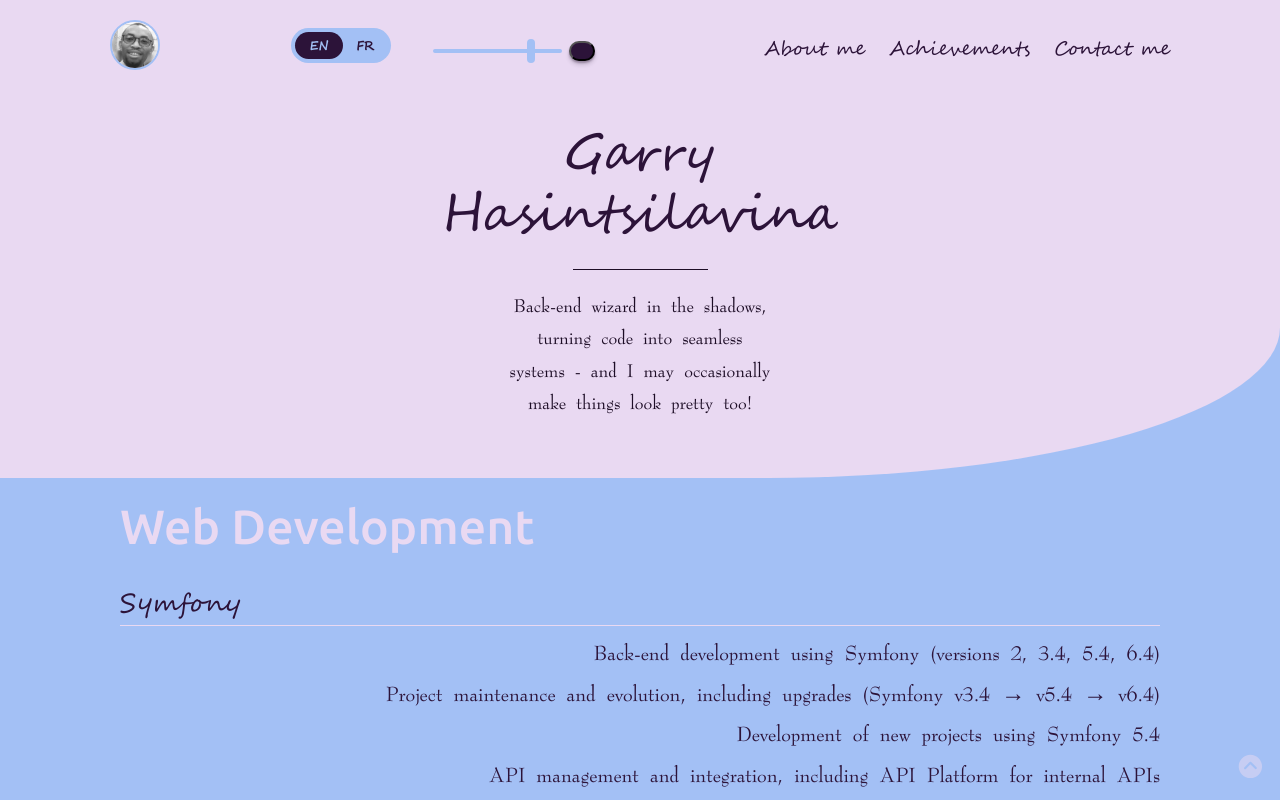
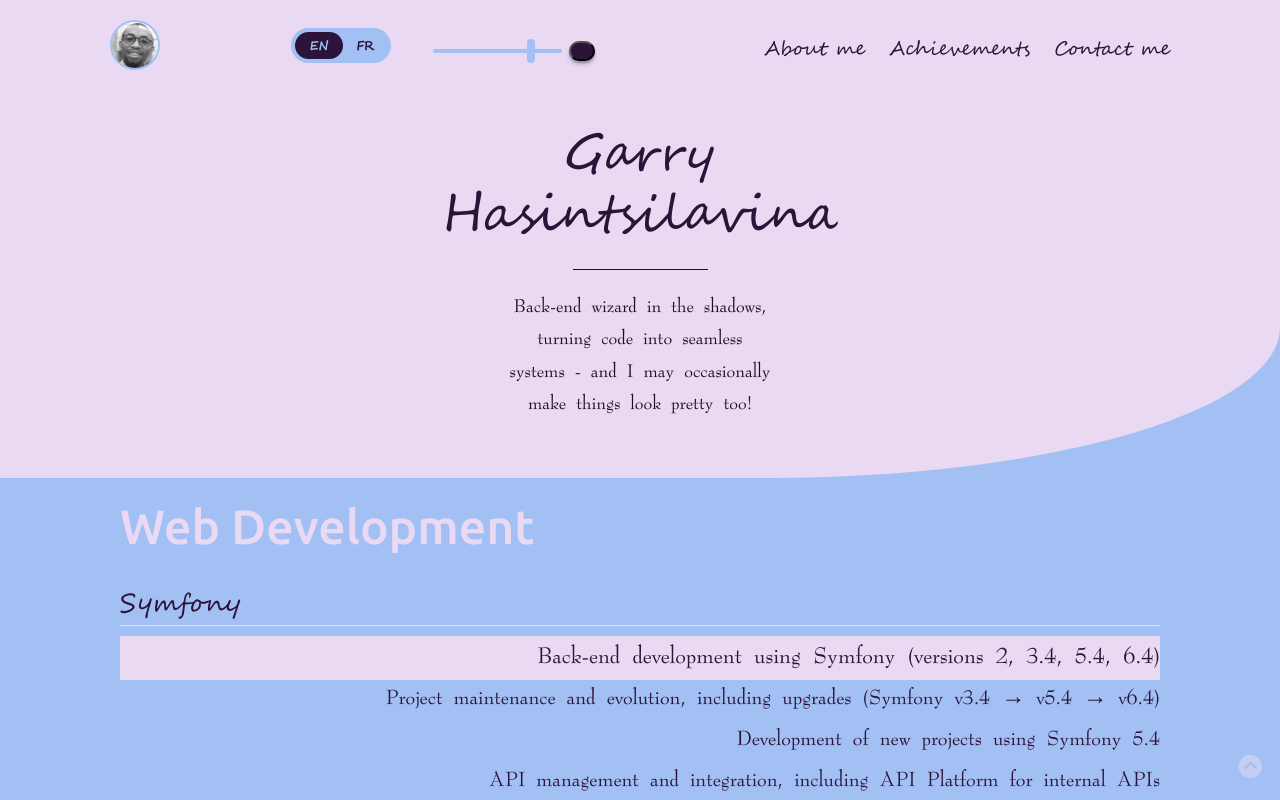
Before and after one commit to Antsamotady/ResumePortfolio, a React (Create React App) app: page /capabilities in a window 1280 px wide. In both pictures the pointer is over the item 640 px from the left and 656 px from the top of the page. Shown: the top 800 px of the page. Built offline with nearby package versions, Linux system fonts and the light colour scheme.

Commit message:
Even better list on hover

```diff
--- a/src/Stylesheets/capabilities.css
+++ b/src/Stylesheets/capabilities.css
@@ -46,6 +46,12 @@ mini-app {
   font-size: 1rem;
   text-align: right;
   padding-bottom: 0.2rem;
+  transition: font-size 0.3s ease, background-color 0.3s ease;
+}
+
+.task li:hover {
+  background-color: var(--color-bg-header);
+  font-size: 1.1rem;
 }
 
 .mini-app-btn {
```
